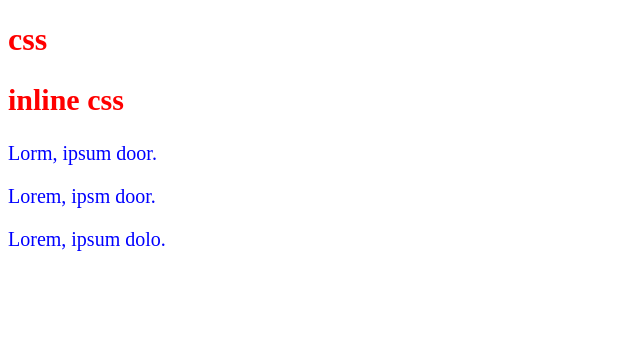
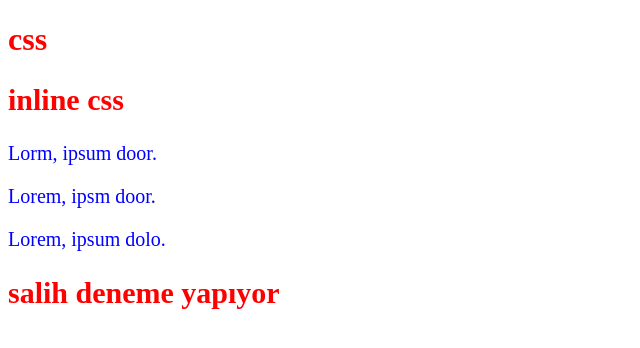
Before and after one commit to salihdemirkilic/css, a plain HTML site: page index.html in a window 1280 px wide. Shown: the whole page, without its empty margins (0-640 px from the left). Drawn offline with Linux system fonts and the light colour scheme.

Commit message:
deneme yaptım

```diff
--- a/index.html
+++ b/index.html
@@ -17,6 +17,7 @@
     <p>Lorm, ipsum door.</p>
     <p>Lorem, ipsm door.</p>
     <p>Lorem, ipsum dolo.</p>
+    <h2>salih deneme yapıyor</h2>
     <!-- inline css örnekleri yukardakiler  -->
 
 
```
